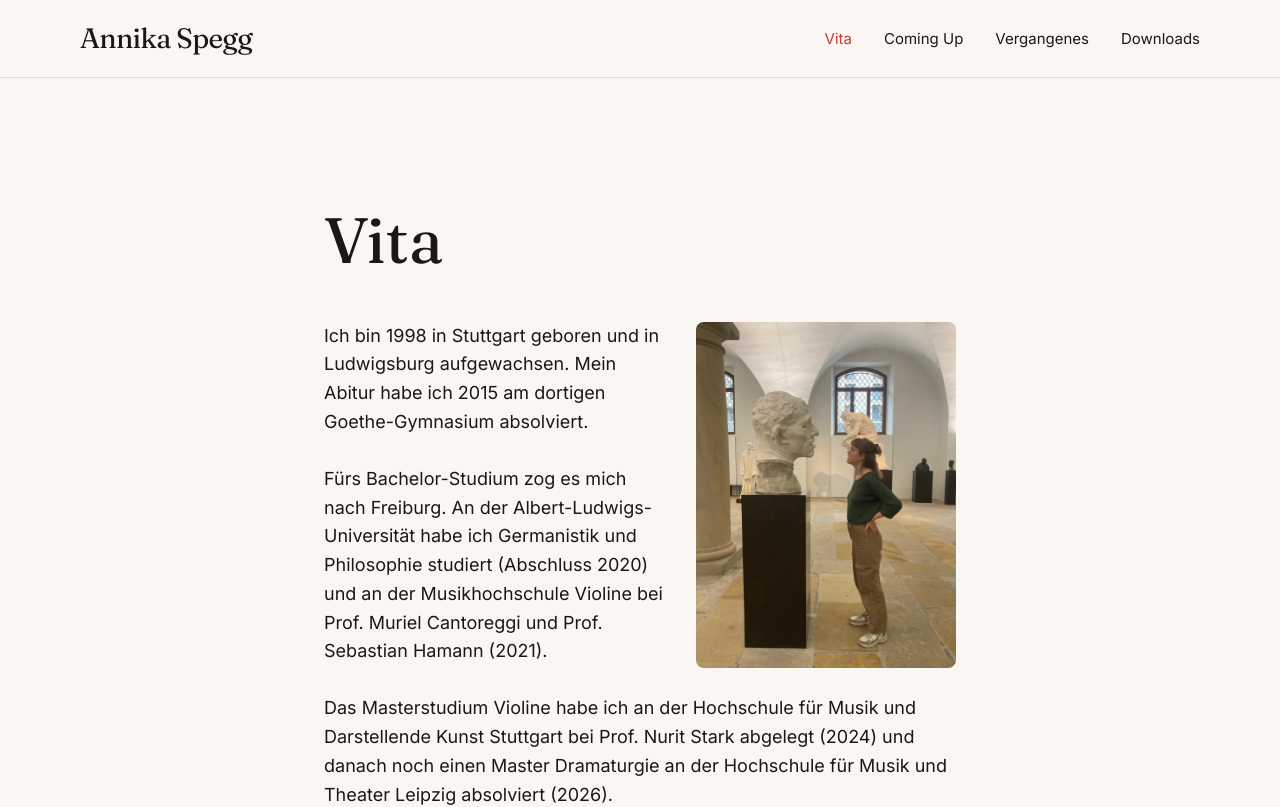
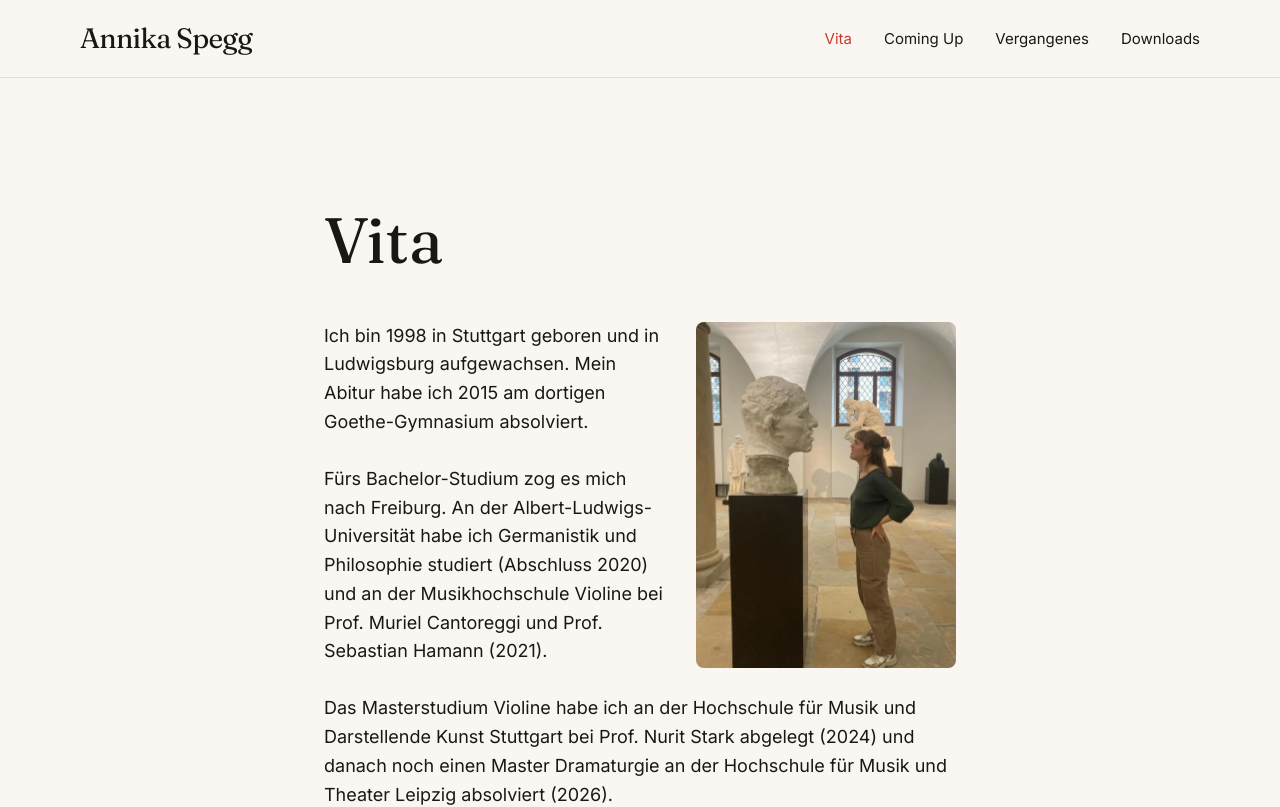
Before and after one commit to annikaspgg/persoenliche-Website, a Next.js app: page /vita in a window 1280 px wide. Shown: the top 807 px of the page. Built offline with nearby package versions, Linux system fonts and the light colour scheme.

Commit message:
Vita: vita-skulptur leicht ranzoomen (scale 1.15)
Der overflow-hidden im figure clippt den Überstand sauber.

Co-Authored-By: Claude Opus 4.7 (1M context) <noreply@anthropic.com>

```diff
--- a/app/vita/page.tsx
+++ b/app/vita/page.tsx
@@ -40,7 +40,7 @@ export default function VitaPage() {
             fill
             sizes="(max-width: 768px) 60vw, 260px"
             className="object-cover"
-            style={{ objectPosition: "center 30%" }}
+            style={{ objectPosition: "center 30%", transform: "scale(1.15)" }}
           />
         </figure>
 
```
